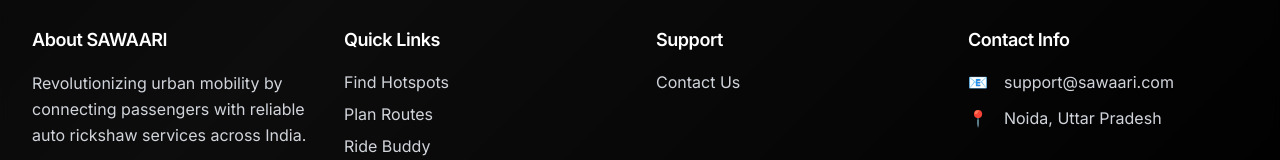
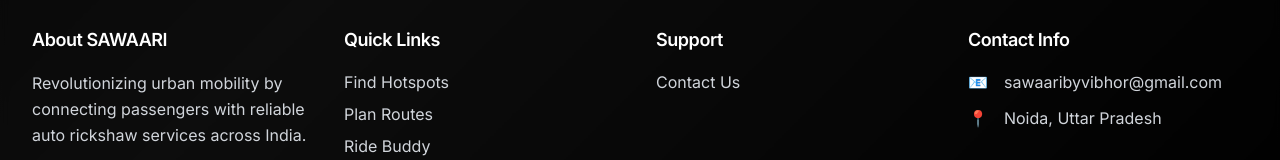
Before and after one commit to Vibhor1603/Sawaari, a React (Vite) app in the folder Frontend/SAWAARI-frontend/: page /feedbacks in a window 1280 px wide. Shown: the part 948-1108 px from the top of the page. Built offline with nearby package versions, Linux system fonts and the light colour scheme; no server answers; a web font is replaced by a local one.

Commit message:
changed email for contact

```diff
--- a/Frontend/SAWAARI-frontend/src/footer.jsx
+++ b/Frontend/SAWAARI-frontend/src/footer.jsx
@@ -145,7 +145,7 @@
               <div className="flex items-center gap-3">
                 <span className="text-sawaari-yellow">📧</span>
                 <span className="text-gray-300 text-readable-secondary">
-                  support@sawaari.com
+                  sawaaribyvibhor@gmail.com
                 </span>
               </div>
               <div className="flex items-center gap-3">
```
